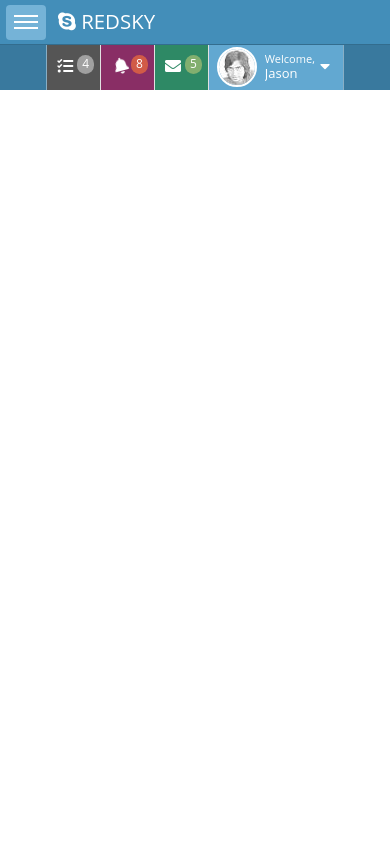
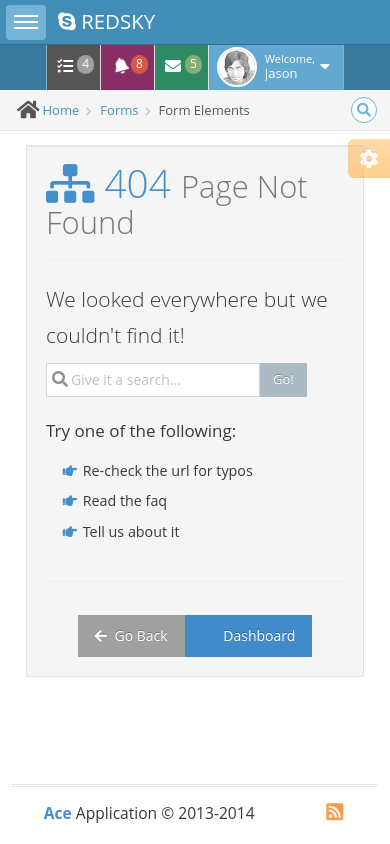
Before and after one commit to redsky0212/redsky_blog, a Vue app: page /404 in a window 390 px wide. Built offline with nearby package versions, Linux system fonts and the light colour scheme.

Commit message:
notfound페이지 추가

```diff
--- a/src/App.vue
+++ b/src/App.vue
@@ -3,7 +3,15 @@
     <header-bar />
     <div class="main-container ace-save-state" id="main-container">
       <side-bar />
-      <router-view/>
+      <div class="main-content">
+        <div class="main-content-inner">
+          <bread-crumbs />
+          <div class="page-content">
+            <router-view/>
+          </div>
+        </div>
+      </div>
+      <footer-bar />
     </div>
 
 
@@ -14,11 +22,15 @@
 import {Vue, Component} from 'vue-property-decorator';
 import HeaderBar from '@/views/layouts/HeaderBar.vue';
 import SideBar from '@/views/layouts/SideBar.vue';
+import BreadCrumbs from '@/views/layouts/BreadCrumbs.vue';
+import FooterBar from '@/views/layouts/FooterBar.vue';
 
 @Component({
   components: {
     HeaderBar,
     SideBar,
+    BreadCrumbs,
+    FooterBar,
   },
 })
 export default class App extends Vue {
--- a/src/router/index.ts
+++ b/src/router/index.ts
@@ -1,14 +1,14 @@
 import Vue from 'vue';
 import VueRouter from 'vue-router';
-import MainLayout from '../views/MainLayout.vue';
+import Main from '../views/Main.vue';
 
 Vue.use(VueRouter);
 
 const routes = [
   {
     path: '/',
-    name: 'mainLayout',
-    component: MainLayout,
+    name: 'main',
+    component: Main,
   },
   // {
   //   path: '/about',
@@ -18,6 +18,14 @@ const routes = [
   //   // which is lazy-loaded when the route is visited.
   //   component: () => import(/* webpackChunkName: "about" */ '../views/About.vue'),
   // },
+  {
+    path: '/404',
+    component: () => import('../views/NotFound.vue'),
+  },
+  {
+    path: '*',
+    redirect: '/404',  // 404로 redirect
+  },
 ];
 
 const router = new VueRouter({
--- /dev/null
+++ b/src/views/Main.vue
@@ -0,0 +1,15 @@
+<template>
+  <div>
+    redsky blog home !
+    <div style="height:3000px;"></div>
+  </div>
+</template>
+
+<script lang="ts">
+import {Vue, Component} from 'vue-property-decorator';
+
+@Component
+export default class MainLayout extends Vue {
+
+}
+</script>
--- a/src/views/MainLayout.vue
+++ /dev/null
@@ -1,32 +0,0 @@
-<template>
-  <fragment>
-    <div class="main-content">
-      <div class="main-content-inner">
-        <bread-crumbs />
-        <div class="page-content">
-        redsky blog home !
-        </div>
-        <div style="height:3000px;"></div>
-      </div>
-    </div>
-    <footer-bar />
-  </fragment>
-</template>
-
-<script>
-import {Vue, Component} from 'vue-property-decorator';
-import BreadCrumbs from '@/views/layouts/BreadCrumbs.vue';
-import FooterBar from '@/views/layouts/FooterBar.vue';
-
-import { Fragment } from 'vue-fragment';
-@Component({
-  components: {
-    BreadCrumbs,
-    FooterBar,
-    Fragment,
-  },
-})
-export default class MainLayout extends Vue {
-
-}
-</script>
--- /dev/null
+++ b/src/views/NotFound.vue
@@ -0,0 +1,152 @@
+<template>
+  <div>
+    <div class="ace-settings-container" id="ace-settings-container">
+      <div class="btn btn-app btn-xs btn-warning ace-settings-btn" id="ace-settings-btn">
+        <i class="ace-icon fa fa-cog bigger-130"></i>
+      </div>
+
+      <div class="ace-settings-box clearfix" id="ace-settings-box">
+        <div class="pull-left width-50">
+          <div class="ace-settings-item">
+            <div class="pull-left">
+              <select id="skin-colorpicker" class="hide">
+                <option data-skin="no-skin" value="#438EB9">#438EB9</option>
+                <option data-skin="skin-1" value="#222A2D">#222A2D</option>
+                <option data-skin="skin-2" value="#C6487E">#C6487E</option>
+                <option data-skin="skin-3" value="#D0D0D0">#D0D0D0</option>
+              </select>
+            </div>
+            <span>&nbsp; Choose Skin</span>
+          </div>
+
+          <div class="ace-settings-item">
+            <input type="checkbox" class="ace ace-checkbox-2 ace-save-state" id="ace-settings-navbar" autocomplete="off" />
+            <label class="lbl" for="ace-settings-navbar"> Fixed Navbar</label>
+          </div>
+
+          <div class="ace-settings-item">
+            <input type="checkbox" class="ace ace-checkbox-2 ace-save-state" id="ace-settings-sidebar" autocomplete="off" />
+            <label class="lbl" for="ace-settings-sidebar"> Fixed Sidebar</label>
+          </div>
+
+          <div class="ace-settings-item">
+            <input type="checkbox" class="ace ace-checkbox-2 ace-save-state" id="ace-settings-breadcrumbs" autocomplete="off" />
+            <label class="lbl" for="ace-settings-breadcrumbs"> Fixed Breadcrumbs</label>
+          </div>
+
+          <div class="ace-settings-item">
+            <input type="checkbox" class="ace ace-checkbox-2" id="ace-settings-rtl" autocomplete="off" />
+            <label class="lbl" for="ace-settings-rtl"> Right To Left (rtl)</label>
+          </div>
+
+          <div class="ace-settings-item">
+            <input type="checkbox" class="ace ace-checkbox-2 ace-save-state" id="ace-settings-add-container" autocomplete="off" />
+            <label class="lbl" for="ace-settings-add-container">
+              Inside
+              <b>.container</b>
+            </label>
+          </div>
+        </div><!-- /.pull-left -->
+
+        <div class="pull-left width-50">
+          <div class="ace-settings-item">
+            <input type="checkbox" class="ace ace-checkbox-2" id="ace-settings-hover" autocomplete="off" />
+            <label class="lbl" for="ace-settings-hover"> Submenu on Hover</label>
+          </div>
+
+          <div class="ace-settings-item">
+            <input type="checkbox" class="ace ace-checkbox-2" id="ace-settings-compact" autocomplete="off" />
+            <label class="lbl" for="ace-settings-compact"> Compact Sidebar</label>
+          </div>
+
+          <div class="ace-settings-item">
+            <input type="checkbox" class="ace ace-checkbox-2" id="ace-settings-highlight" autocomplete="off" />
+            <label class="lbl" for="ace-settings-highlight"> Alt. Active Item</label>
+          </div>
+        </div><!-- /.pull-left -->
+      </div><!-- /.ace-settings-box -->
+    </div><!-- /.ace-settings-container -->
+
+    <div class="row">
+      <div class="col-xs-12">
+        <!-- PAGE CONTENT BEGINS -->
+
+        <div class="error-container">
+          <div class="well">
+            <h1 class="grey lighter smaller">
+              <span class="blue bigger-125">
+                <i class="ace-icon fa fa-sitemap"></i>
+                404
+              </span>
+              Page Not Found
+            </h1>
+
+            <hr />
+            <h3 class="lighter smaller">We looked everywhere but we couldn't find it!</h3>
+
+            <div>
+              <form class="form-search">
+                <span class="input-icon align-middle">
+                  <i class="ace-icon fa fa-search"></i>
+
+                  <input type="text" class="search-query" placeholder="Give it a search..." />
+                </span>
+                <button class="btn btn-sm" type="button">Go!</button>
+              </form>
+
+              <div class="space"></div>
+              <h4 class="smaller">Try one of the following:</h4>
+
+              <ul class="list-unstyled spaced inline bigger-110 margin-15">
+                <li>
+                  <i class="ace-icon fa fa-hand-o-right blue"></i>
+                  Re-check the url for typos
+                </li>
+
+                <li>
+                  <i class="ace-icon fa fa-hand-o-right blue"></i>
+                  Read the faq
+                </li>
+
+                <li>
+                  <i class="ace-icon fa fa-hand-o-right blue"></i>
+                  Tell us about it
+                </li>
+              </ul>
+            </div>
+
+            <hr />
+            <div class="space"></div>
+
+            <div class="center">
+              <a href="javascript:history.back()" class="btn btn-grey">
+                <i class="ace-icon fa fa-arrow-left"></i>
+                Go Back
+              </a>
+
+              <a href="#" class="btn btn-primary">
+                <i class="ace-icon fa fa-tachometer"></i>
+                Dashboard
+              </a>
+            </div>
+          </div>
+        </div>
+
+        <!-- PAGE CONTENT ENDS -->
+      </div><!-- /.col -->
+    </div><!-- /.row -->
+  </div>
+</template>
+
+<script lang="ts">
+import {Vue, Component} from 'vue-property-decorator';
+
+@Component
+export default class NotFound extends Vue {
+
+}
+</script>
+
+<style>
+
+</style>
```
Also changed, not shown: 1 other file (tests, documents, lock files or other folders).
